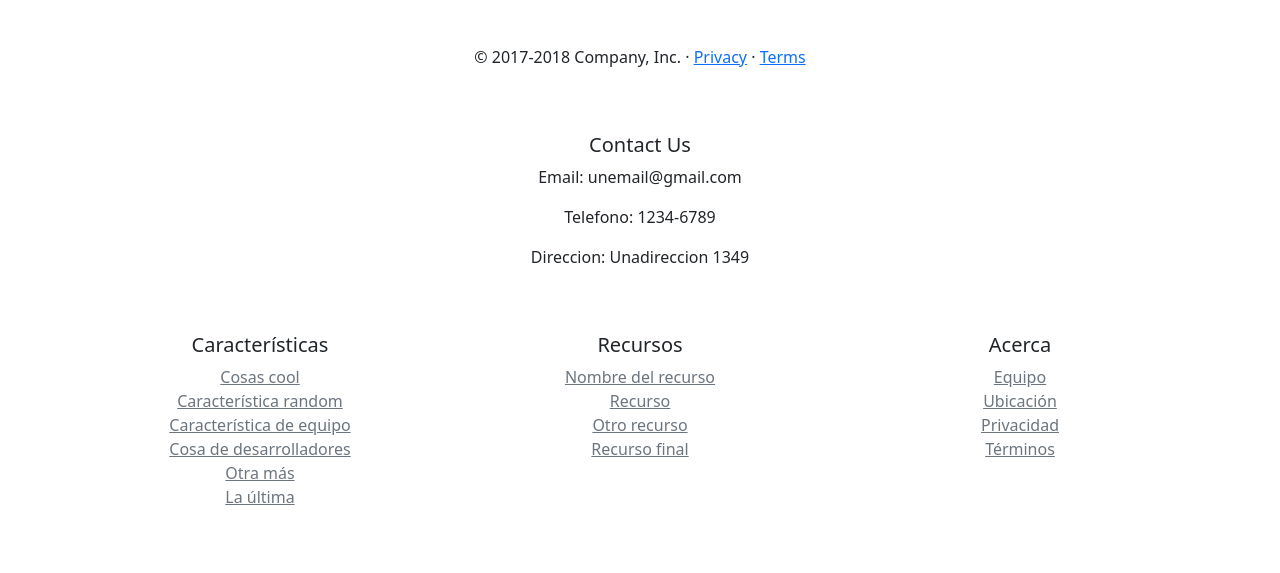
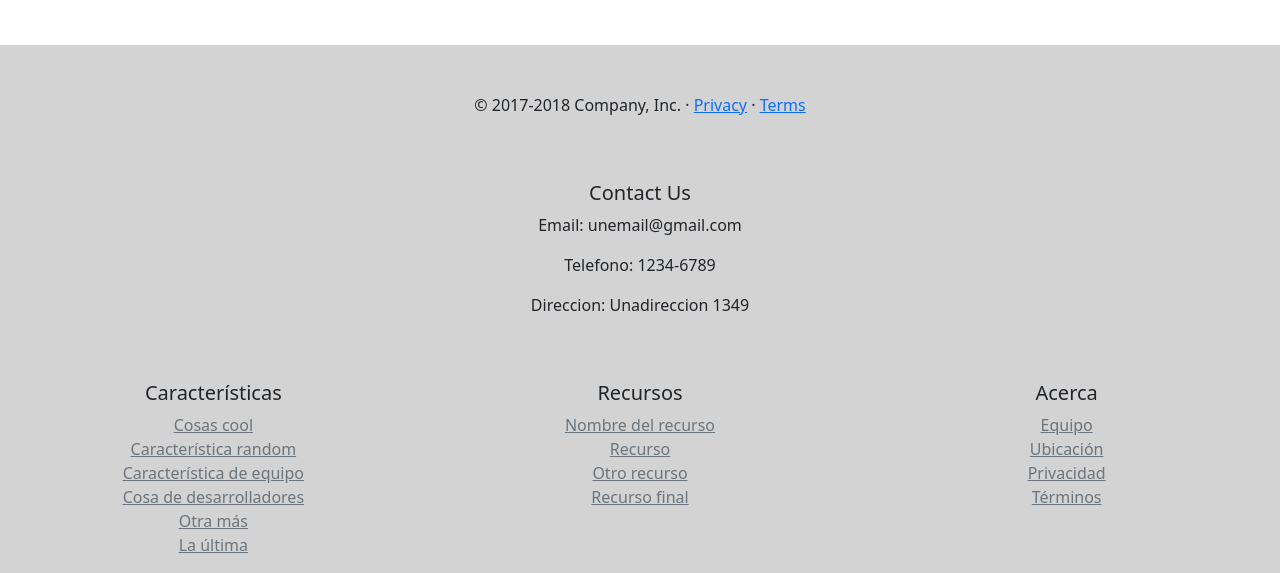
Before and after one commit to Danikim01/LandingPage, a plain HTML site: page index.html in a window 1280 px wide. Shown: the part 3058-3631 px from the top of the page. Before the commit the page ends 3583 px from the top, so only its background shows below. Drawn offline with Linux system fonts and the light colour scheme.

Commit message:
footer background color update

```diff
--- a/index.html
+++ b/index.html
@@ -290,9 +290,9 @@
     </main>
 
     <!-- FOOTER -->
-    <footer class="container">
+    <footer class="container-fluid">
       <div class="row justify-content-center">
-        <div class="col-md-12 text-center">
+        <div class="col-md-12 text-center mt-5">
           <p>
             © 2017-2018 Company, Inc. · <a href="#">Privacy</a> ·
             <a href="#">Terms</a>
--- a/styles.css
+++ b/styles.css
@@ -229,6 +229,7 @@ aside div{
 
 footer{
     grid-area: footer;
+    background-color: lightgrey;
 }
 
 /***************************************************************Pestaña Sign In********************************************************************/
```
Also changed, not shown: aboutus.html (+2 -2 lines), pricing.html (+2 -2 lines).
